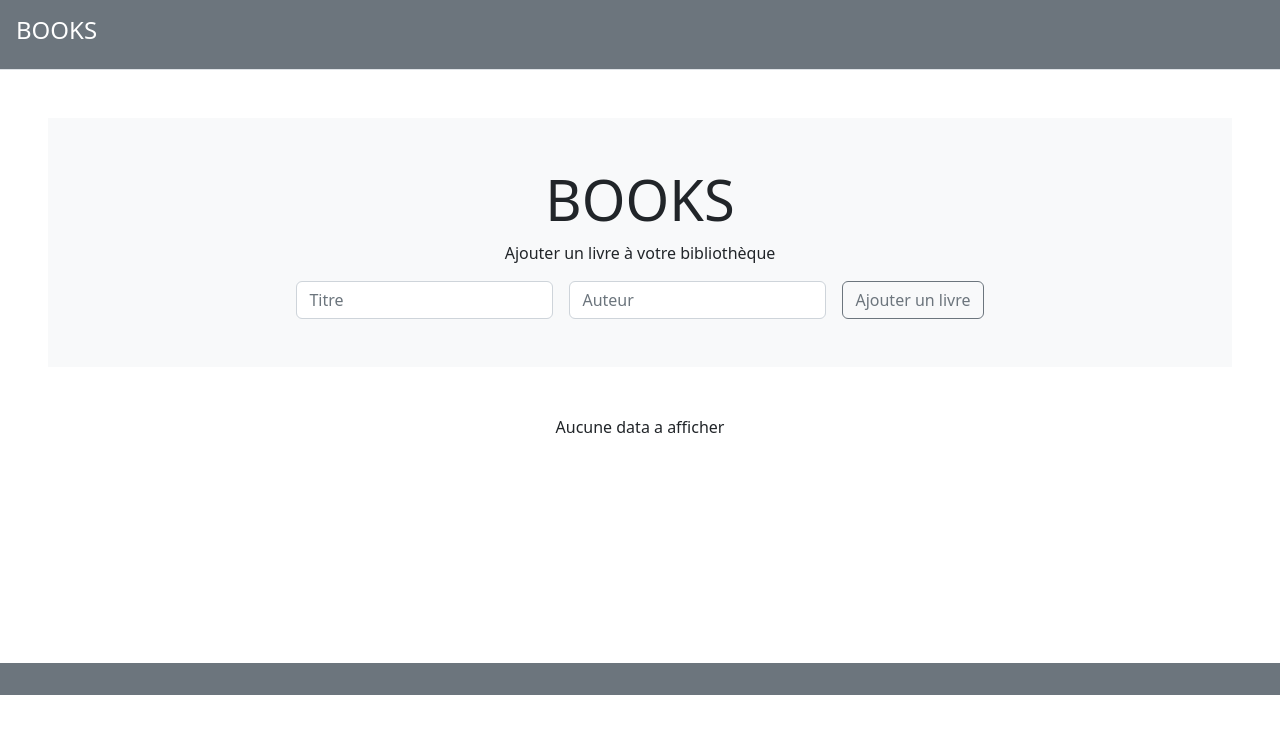
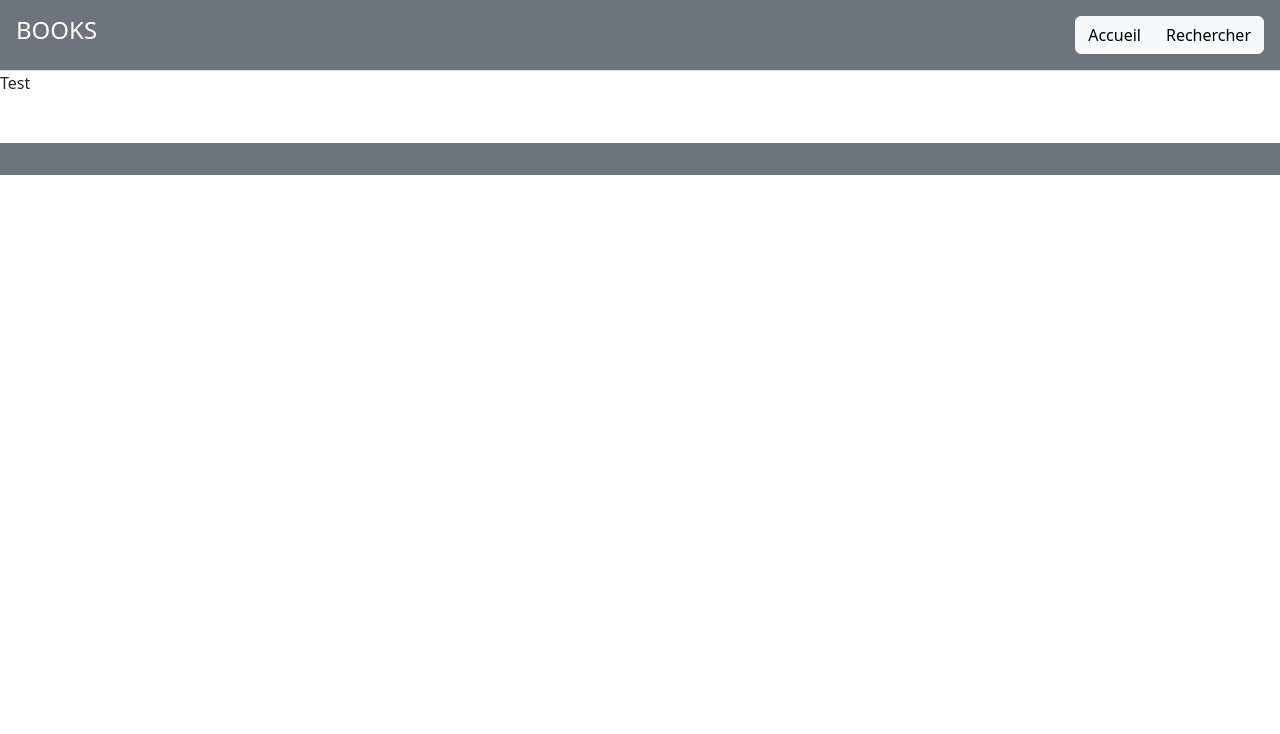
Before and after one commit to Forerunner78/React-Books, a React (Create React App) app: page /search in a window 1280 px wide. Shown: the top 734 px of the page. Built offline with nearby package versions, Linux system fonts and the light colour scheme.

Commit message:
Installation of react-router-dom

```diff
--- a/package.json
+++ b/package.json
@@ -13,6 +13,7 @@
     "react-dom": "^18.2.0",
     "react-flip-move": "^3.0.5",
     "react-redux": "^8.0.5",
+    "react-router-dom": "^6.9.0",
     "react-scripts": "5.0.1",
     "redux": "^4.2.1",
     "uuid": "^9.0.0",
--- a/src/App.js
+++ b/src/App.js
@@ -2,14 +2,23 @@ import "bootstrap/dist/css/bootstrap.min.css";
 import NavBar from "./components/NavBar";
 import Footer from "./components/Footer";
 import AddBooks from "./containers/AddBooks";
+import SearchBooks from "./containers/SearchBooks";
+import Error from "./components/Error";
+import { Routes, Route, BrowserRouter } from "react-router-dom";
 
 function App() {
     return (
-        <div className="App">
+        <BrowserRouter>
             <NavBar />
-            <AddBooks />
+
+            <Routes>
+                <Route exact path="/" element={<AddBooks />} />
+                <Route path="/search" element={<SearchBooks />} />
+                <Route path="*" element={<Error />} />
+            </Routes>
+
             <Footer />
-        </div>
+        </BrowserRouter>
     );
 }
 
--- /dev/null
+++ b/src/components/Error.js
@@ -0,0 +1,5 @@
+const Error = () => {
+    return <div>La page que vous avez demandée n'existe pas</div>;
+};
+
+export default Error;
--- a/src/components/NavBar.js
+++ b/src/components/NavBar.js
@@ -1,12 +1,22 @@
+import { Link } from "react-router-dom";
+
 const NavBar = () => {
     return (
         <header>
-            <div className="d-flex flex-column flex-md-row p-3 border-bottom bg-secondary text-white">
+            <div className="d-flex flex-column flex-md-row p-3 border-bottom bg-secondary text-white justify-content-between">
                 <h4 className="mr-md-auto">
                     <a href="/" className="text-decoration-none text-white">
                         BOOKS
                     </a>
                 </h4>
+                <nav className="btn-group">
+                    <Link to="/" className="btn btn-light">
+                        Accueil
+                    </Link>
+                    <Link to="/search" className="btn btn-light">
+                        Rechercher
+                    </Link>
+                </nav>
             </div>
         </header>
     );
--- /dev/null
+++ b/src/containers/SearchBooks.js
@@ -0,0 +1,5 @@
+const SearchBooks = () => {
+    return <div>Test</div>;
+};
+
+export default SearchBooks;
```
Also changed, not shown: 1 other file (tests, documents, lock files or other folders).
